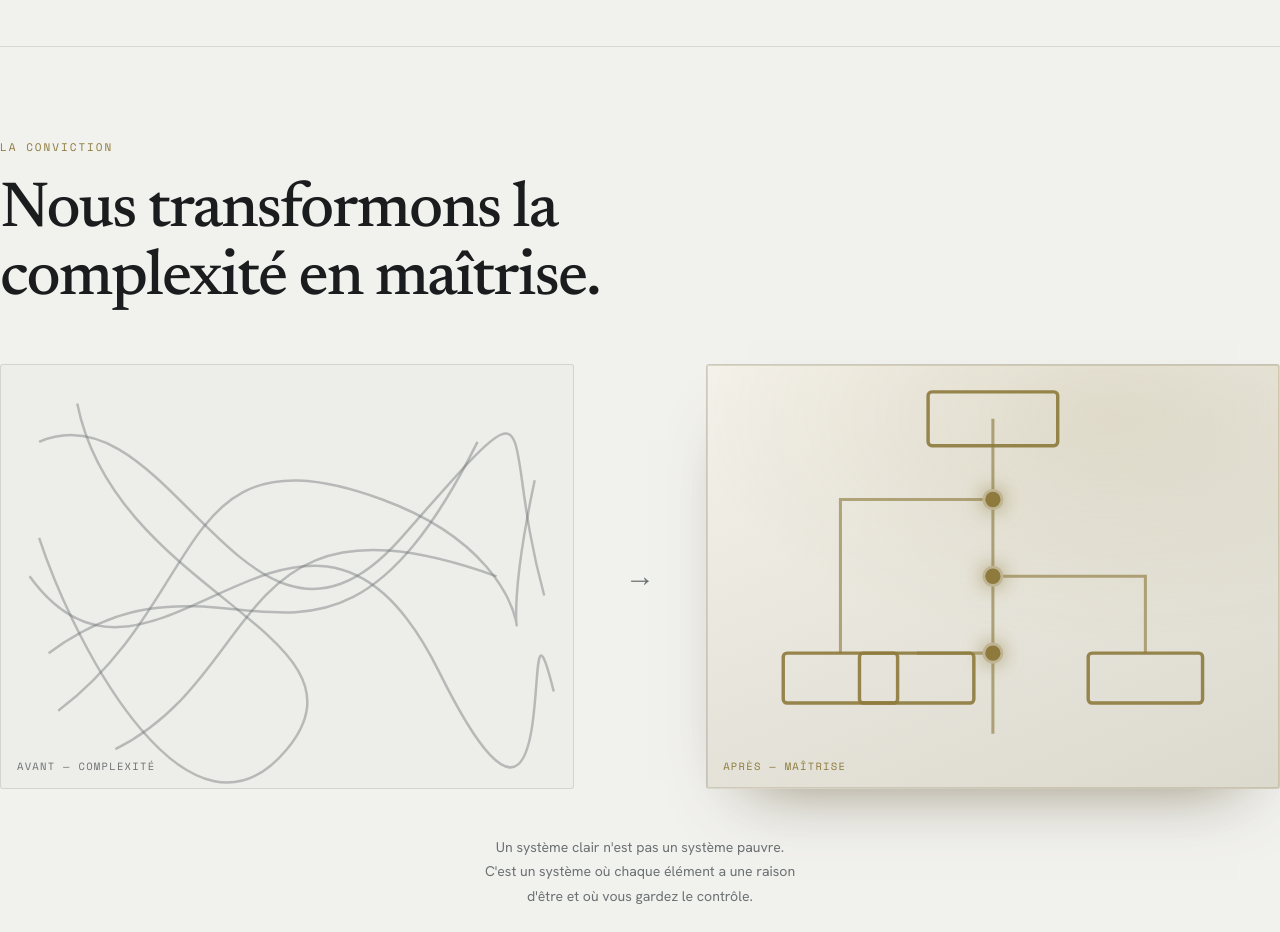
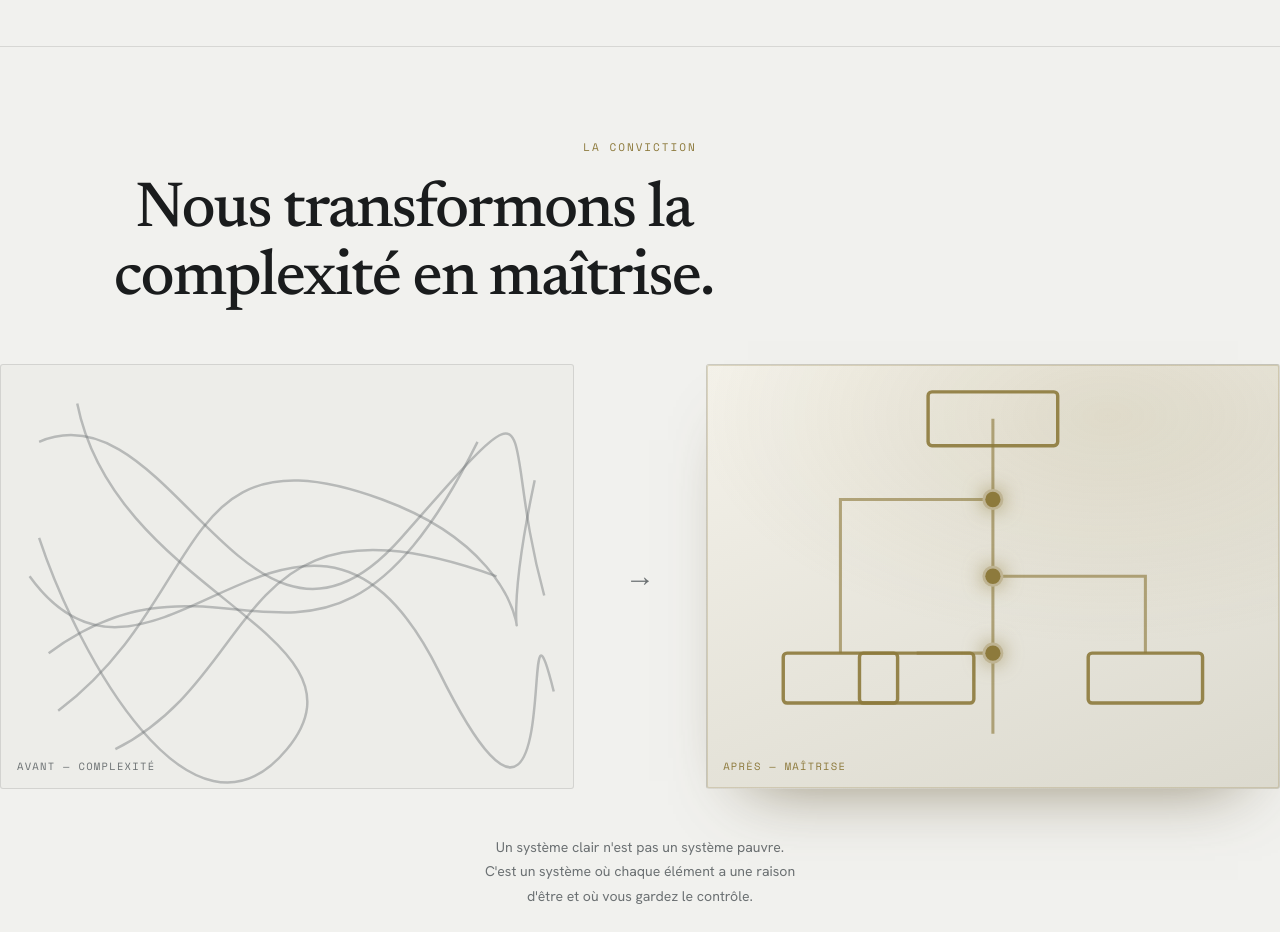
Before and after one commit to ozaance/realpowamekka, a Next.js app: page / in a window 1280 px wide. Shown: the part 1140-2072 px from the top of the page. Built offline with nearby package versions, Linux system fonts and the light colour scheme; a web font is replaced by a local one.

Commit message:
Recentrage titre conviction

```diff
--- a/styles/hikari-v2.css
+++ b/styles/hikari-v2.css
@@ -404,3 +404,6 @@ html.preload .d3{animation-delay:.28s}html.preload .d4{animation-delay:.4s}html.
   .brand img { height: 22px; }
   .nav-cta { font-size: 10px; padding: 8px 12px; white-space: nowrap; }
 }
+
+/* Recentrage du titre de la section Conviction */
+.v-philo.complexite .head { text-align: center; }
```
